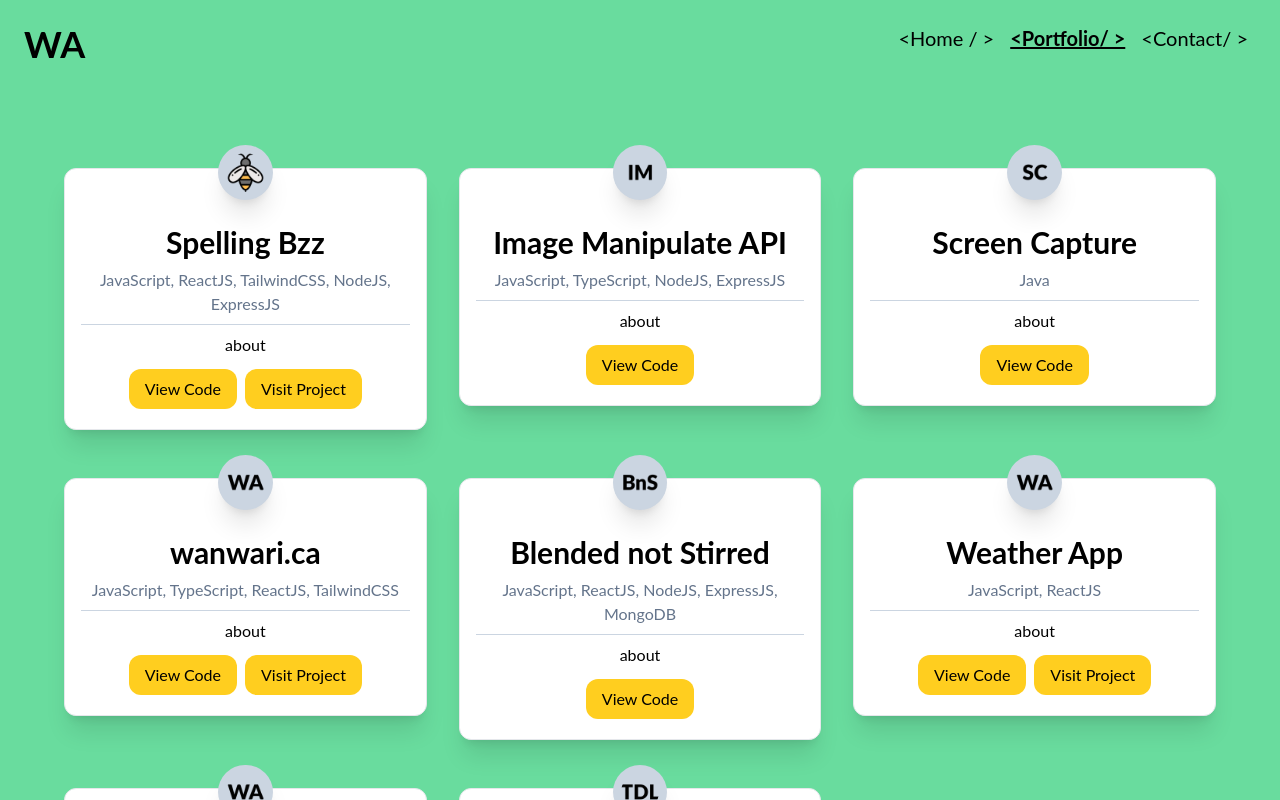
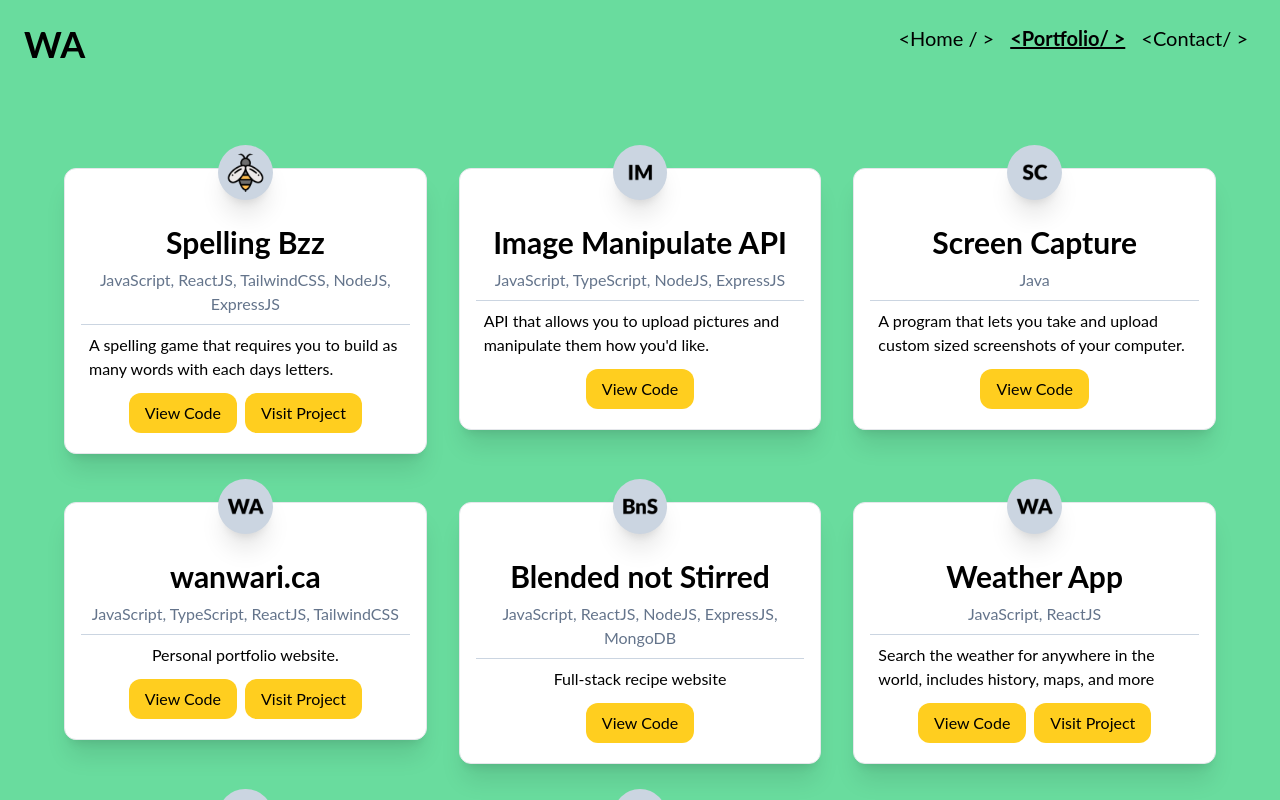
Before and after one commit to wanwari/wanwari.ca, a React (Create React App) app: page /portfolio in a window 1280 px wide. Built offline with nearby package versions, Linux system fonts and the light colour scheme.

Commit message:
feat: add about content for portfolio projects

```diff
--- a/src/pages/Portfolio.tsx
+++ b/src/pages/Portfolio.tsx
@@ -22,7 +22,9 @@ const Portfolio = () => {
 				<Card
 					delay={1050}
 					title={"Spelling Bzz"}
-					about={"about"}
+					about={
+						"A spelling game that requires you to build as many words with each days letters."
+					}
 					tags={"JavaScript, ReactJS, TailwindCSS, NodeJS, ExpressJS"}
 					logo={bee}
 					codeUrl={"https://github.com/wanwari/spelling-bee"}
@@ -31,7 +33,9 @@ const Portfolio = () => {
 				<Card
 					delay={900}
 					title={"Image Manipulate API"}
-					about={"about"}
+					about={
+						"API that allows you to upload pictures and manipulate them how you'd like."
+					}
 					tags={"JavaScript, TypeScript, NodeJS, ExpressJS"}
 					logo={im}
 					codeUrl={"https://github.com/wanwari/image-manipulate-api"}
@@ -39,7 +43,9 @@ const Portfolio = () => {
 				<Card
 					delay={750}
 					title={"Screen Capture"}
-					about={"about"}
+					about={
+						"A program that lets you take and upload custom sized screenshots of your computer."
+					}
 					tags={"Java"}
 					logo={sc}
 					codeUrl={"https://github.com/wanwari/screen-capture"}
@@ -47,7 +53,7 @@ const Portfolio = () => {
 				<Card
 					delay={600}
 					title={"wanwari.ca"}
-					about={"about"}
+					about={"Personal portfolio website."}
 					tags={"JavaScript, TypeScript, ReactJS, TailwindCSS"}
 					logo={wa}
 					codeUrl={"https://github.com/wanwari/wanwari.ca"}
@@ -56,7 +62,7 @@ const Portfolio = () => {
 				<Card
 					delay={450}
 					title={"Blended not Stirred"}
-					about={"about"}
+					about={"Full-stack recipe website"}
 					tags={"JavaScript, ReactJS, NodeJS, ExpressJS, MongoDB"}
 					logo={bns}
 					codeUrl={"https://github.com/wanwari/blended-not-stirred"}
@@ -64,7 +70,9 @@ const Portfolio = () => {
 				<Card
 					delay={300}
 					title={"Weather App"}
-					about={"about"}
+					about={
+						"Search the weather for anywhere in the world, includes history, maps, and more"
+					}
 					tags={"JavaScript, ReactJS"}
 					logo={wa}
 					codeUrl={"https://github.com/wanwari/weather-app"}
@@ -73,7 +81,7 @@ const Portfolio = () => {
 				<Card
 					delay={150}
 					title={"wanwari.ca (old)"}
-					about={"about"}
+					about={"Old personal portfolio webiste"}
 					tags={"JavaScript, ReactJS, TailwindCSS"}
 					logo={wa}
 					codeUrl={"https://github.com/wanwari/wanwari-OLD"}
@@ -81,7 +89,7 @@ const Portfolio = () => {
 				<Card
 					delay={0}
 					title={"To-Do List"}
-					about={"about"}
+					about={"Simple to-do list application"}
 					tags={"JavaScript, ReactJS"}
 					logo={tdl}
 					codeUrl={"https://github.com/wanwari/react-to-do"}
```
